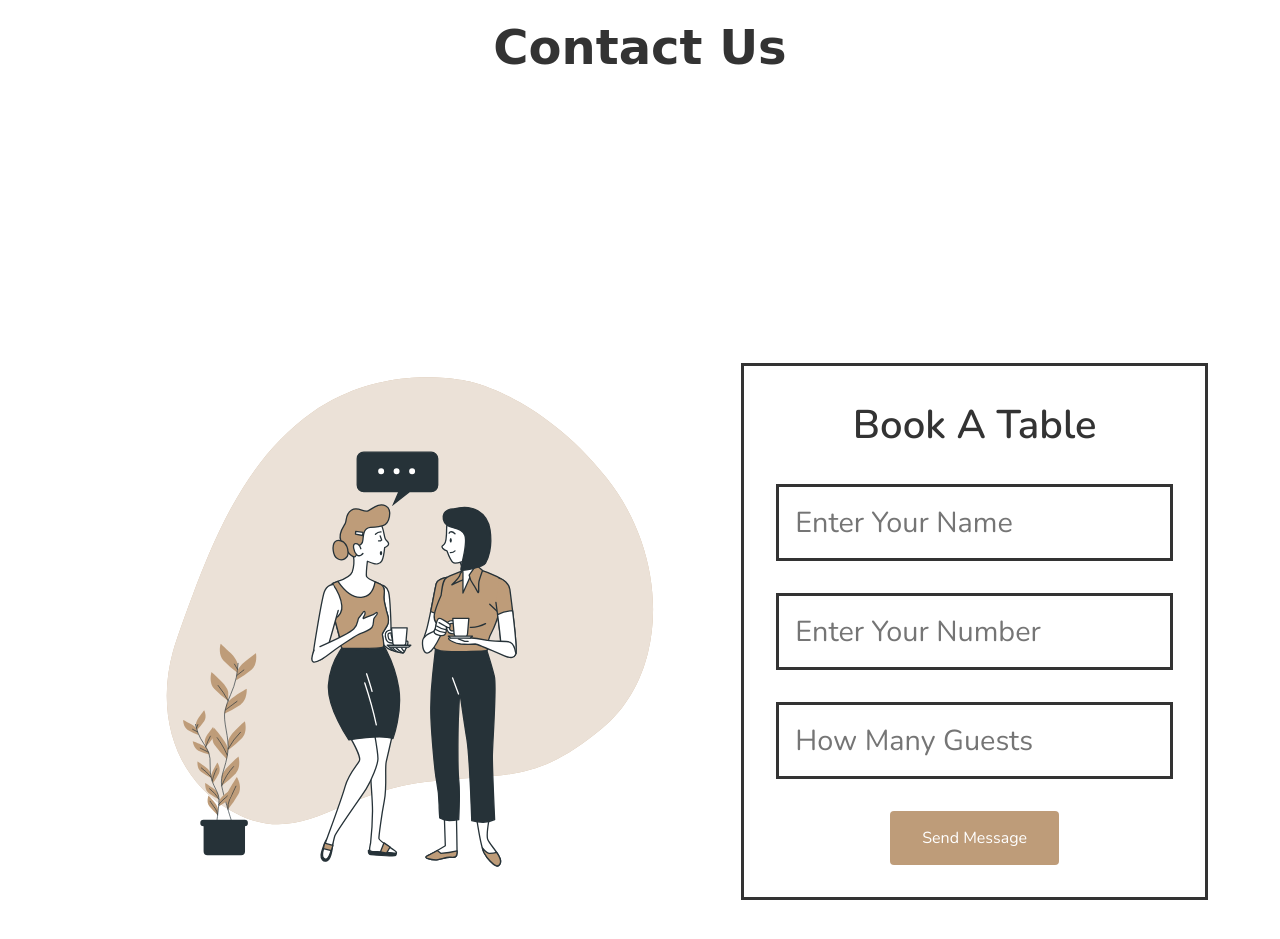
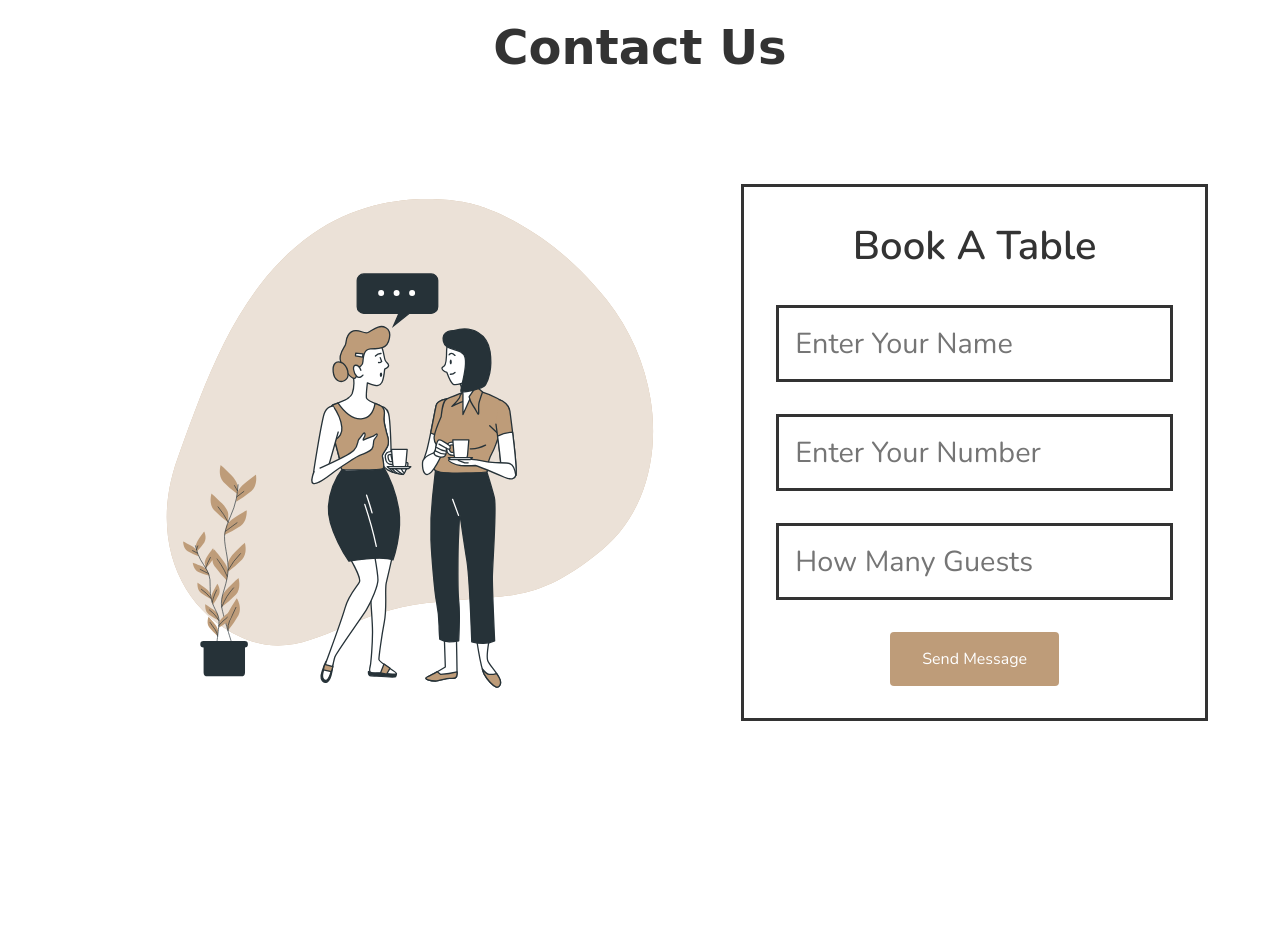
Before and after one commit to sachinDev07/Coffee-Website, a plain HTML site: page index.html in a window 1280 px wide. Shown: the part 5191-6130 px from the top of the page. After the commit the page ends 6021 px from the top, so only its background shows below. Drawn offline with nearby package versions, Linux system fonts and the light colour scheme; a web font is replaced by a local one.

Commit message:
|| Corrected a mistake ||

```diff
--- a/style.css
+++ b/style.css
@@ -367,8 +367,6 @@ header {
 
 #contact .contact_container .f-container {
     flex: 1 1 50rem;
-    padding-top: 15rem;
-    padding-bottom: 15rem;
 }
 
 #contact .contact_container form {
```
